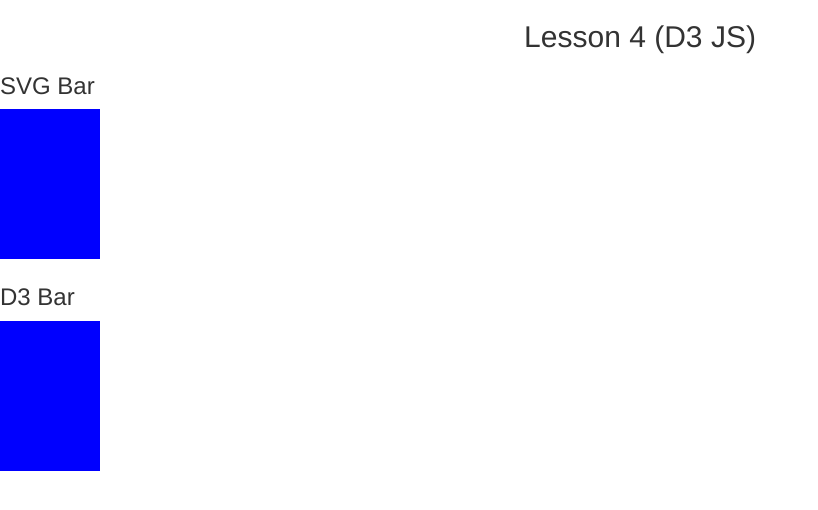
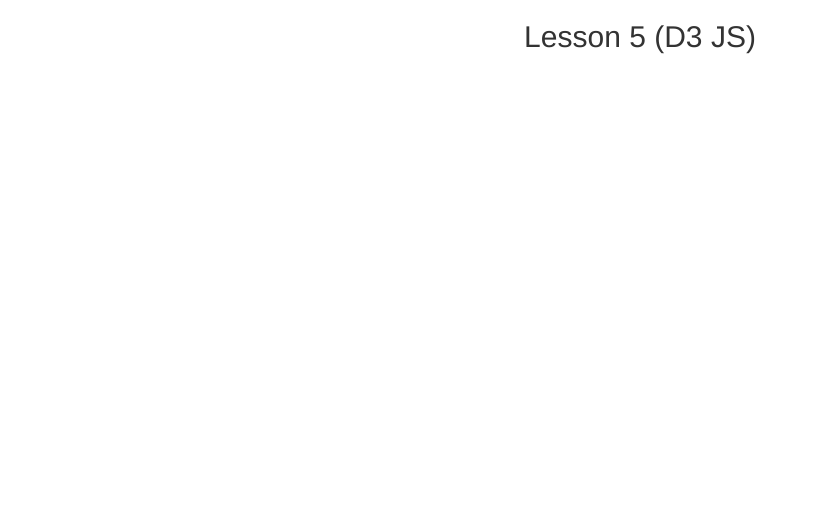
Before and after one commit to ajaysinghj8/D3JS, a website: page 5/index.html in a window 1280 px wide. Shown: the whole page, without its empty margins (0-818 px from the left). Drawn offline with Linux system fonts and the light colour scheme.

Commit message:
lasson 5

```diff
--- a/5/index.html
+++ b/5/index.html
@@ -5,7 +5,7 @@
     <meta charset="utf-8">
     <meta http-equiv="X-UA-Compatible" content="IE=edge">
     <meta name="viewport" content="width=device-width, initial-scale=1">
-    <title>Title Page</title>
+    <title>D3 js </title>
 
     <!-- Bootstrap CSS -->
     <link href="/bower_components/bootstrap/dist/css/bootstrap.min.css" rel="stylesheet">
@@ -23,12 +23,8 @@
 <body>
     <div class="container-fluid">
         <div class="row">
-            <h2 class="text-center">Lesson 4 (D3 JS)</h2>
-            <h3>SVG Bar</h3>
-            <svg>
-              <rect width='100' height='200' style='fill:blue' />
-            </svg>
-            <h3>D3 Bar</h3>
+            <h2 class="text-center">Lesson 5 (D3 JS)</h2>
+
         </div>
     </div>
     <script type="text/javascript" src="script.js"></script>
--- a/5/script.js
+++ b/5/script.js
@@ -1,11 +1,5 @@
 (function(d3) {
 
- d3.select('body')
-    .append('svg')
-    .append('rect')
-    .attr('width',100)
-    .attr('height',200)
-    .style('fill','blue');
 
 
 
```
